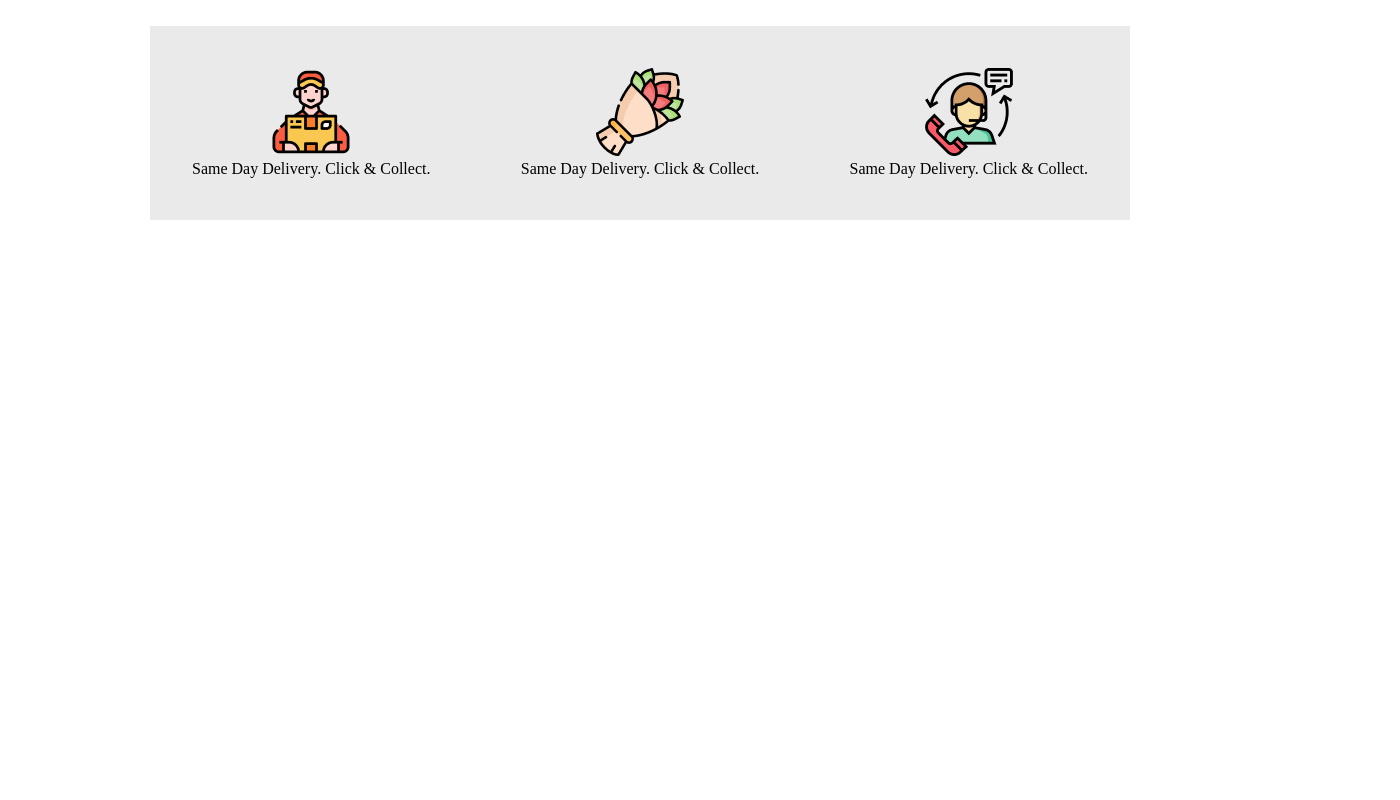
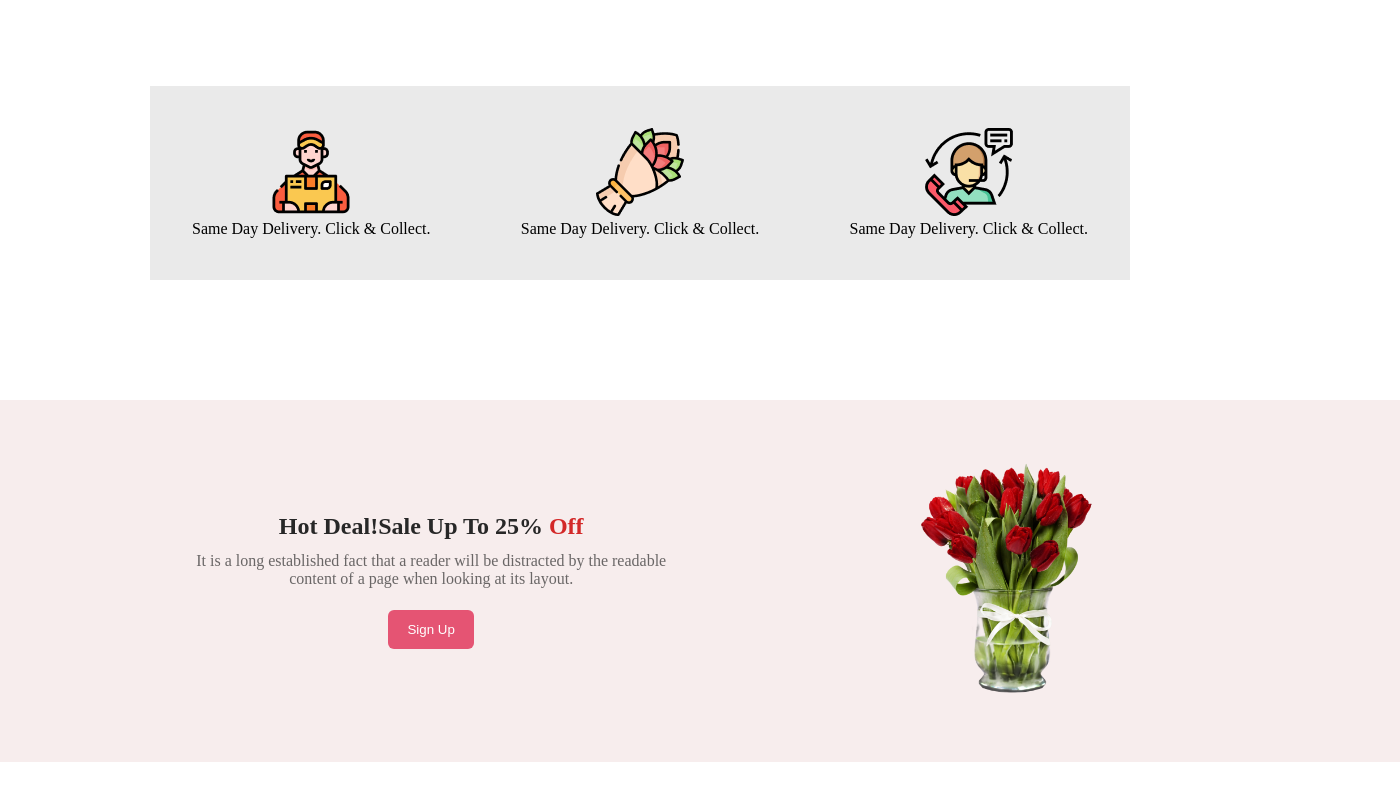
Before and after one commit to SafayetAhme/new-assignment, a plain HTML site: page index.html in a window 1280 px wide. Shown: the part 1158-1958 px from the top of the page, 1400 px wide, since content can reach past the window. Before the commit the page ends 1438 px from the top, so only its background shows below. Drawn offline with Linux system fonts and the light colour scheme.

Commit message:
Offer-section

```diff
--- a/index.html
+++ b/index.html
@@ -63,6 +63,18 @@
 </div>
 </section>
 
-<!------Support section------>
+<!------Offer section------>
+<section class="Offer-section">
+    <div class="text-and-flower">
+        <div class="left-text">
+            <h2>Hot Deal!Sale Up To 25% <span>Off</span></h2>
+            <p>It is a long established fact that a reader will be distracted by the readable content of a page when looking at its layout.</p>
+            <button class="btn">Sign Up</button>
+        </div>
+        <div class="Right-Flower">
+            <img src="img/pngwing 8.png" alt="">
+        </div>
+    </div>
+</section>
 </body>
 </html>
--- a/style.css
+++ b/style.css
@@ -108,10 +108,52 @@
     margin: auto;
     align-items: center;
     justify-content: space-between;
-    margin-bottom: 60px;
+    margin-bottom: 120px;
+    margin-top: 60px;
     padding: 42px;
 }
 .all-section {
     text-align: center;
 }
-/*----------Support section----------*/
+/*----------Offer section----------*/
+.Offer-section {
+    width: 100%;
+    height: 35%;
+    background-color: rgba(216, 169, 169, 0.212);
+    padding: 60px;
+    margin-bottom: 110px;
+}
+.text-and-flower {
+    display: flex;
+    justify-content: space-around;
+    align-items: center;
+}
+.left-text {
+    width: 40%;
+    text-align: center;
+}
+.Right-Flower {
+    width: 24%;
+    text-align: left;
+}
+.Right-Flower img{
+    width: 180px;
+}
+.left-text h2{
+    color: #272727;
+    padding-bottom: 12px;
+}
+.left-text span{
+    color: #d32828;
+}
+.left-text p{
+    color: #272727ad;
+    padding-bottom: 22px;
+}
+.left-text .btn {
+    background-color: #E55473;
+    padding: 12px 19px;
+    border: none;
+    border-radius: 6px;
+    color: white;
+}
```
Also changed, not shown: img/pngwing 8.png (added).
